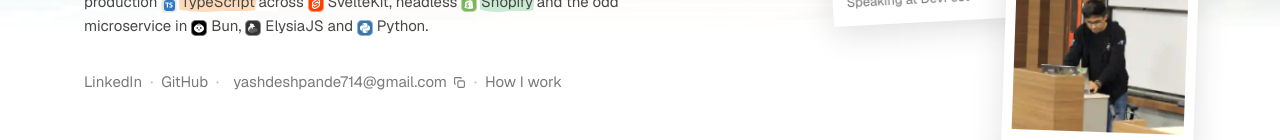
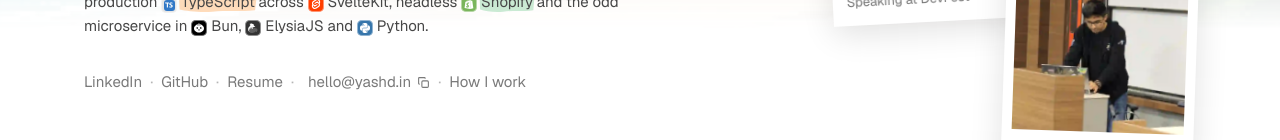
Before and after one commit to yashd-dev/portfolio-v10, a SvelteKit app: page / in a window 1280 px wide. Shown: the part 530-670 px from the top of the page. Built offline with nearby package versions, Linux system fonts and the light colour scheme.

Commit message:
feat: resume and contact links

```diff
--- a/src/lib/components/siteNav.svelte
+++ b/src/lib/components/siteNav.svelte
@@ -45,7 +45,8 @@
 		if (path.startsWith('/blog')) {return BLOG;}
 		if (path === '/services') {return SERVICES;}
 		if (path.startsWith('/services/')) {return SERVICE;}
-		return LANDING;
+		if (path === '/') {return LANDING;}
+		return [];
 	};
 	let sections = $derived(sectionMap(page.url.pathname));
 
@@ -174,7 +175,7 @@
 >
 	<div class="mx-auto flex max-w-6xl items-center justify-between gap-3 max-sm:justify-center">
 		<div
-			class="pg-nav-track pointer-events-auto relative inline-flex items-center rounded-full bg-black/5 p-[3px] max-sm:hidden transition-[background-color,max-width] duration-[450ms] ease-(--ease-mn) after:pointer-events-none after:absolute after:inset-[3.5px] after:rounded-full after:border-[1.5px] after:border-white/85 after:content-[''] after:transition-[border-color] after:duration-200 hover:after:border-white max-sm:[scrollbar-width:none] max-sm:overflow-x-auto {trackMaxW} {scrolled ? scrolledCls : ''}"
+			class="pg-nav-track pointer-events-auto relative inline-flex items-center rounded-full {sections.length === 0 ? 'invisible' : ''} bg-black/5 p-[3px] max-sm:hidden transition-[background-color,max-width] duration-[450ms] ease-(--ease-mn) after:pointer-events-none after:absolute after:inset-[3.5px] after:rounded-full after:border-[1.5px] after:border-white/85 after:content-[''] after:transition-[border-color] after:duration-200 hover:after:border-white max-sm:[scrollbar-width:none] max-sm:overflow-x-auto {trackMaxW} {scrolled ? scrolledCls : ''}"
 			role="navigation"
 			aria-label="Sections"
 			bind:this={track}
--- a/src/lib/data/content.ts
+++ b/src/lib/data/content.ts
@@ -121,4 +121,4 @@ export const socials = [
   { href: "https://github.com/yashd-dev", label: "GitHub" },
 ];
 
-export const email = "yashdeshpande714@gmail.com";
+export const email = "hello@yashd.in";
--- a/src/routes/+page.svelte
+++ b/src/routes/+page.svelte
@@ -213,6 +213,14 @@
 						class="transition-colors duration-200 hover:text-ink">{s.label}</a
 					>
 				{/each}
+				<span class="mx-2 text-faint">·</span>
+				<a
+					href="/yash-deshpande-resume.pdf"
+					target="_blank"
+					rel="noopener noreferrer"
+					class="transition-colors duration-200 hover:text-ink"
+					data-cursor="Resume">Resume</a
+				>
 				<button
 					type="button"
 					class="inline-flex cursor-pointer items-center gap-1.5 transition-colors duration-200 hover:text-ink max-sm:mt-1 max-sm:basis-full"
```
